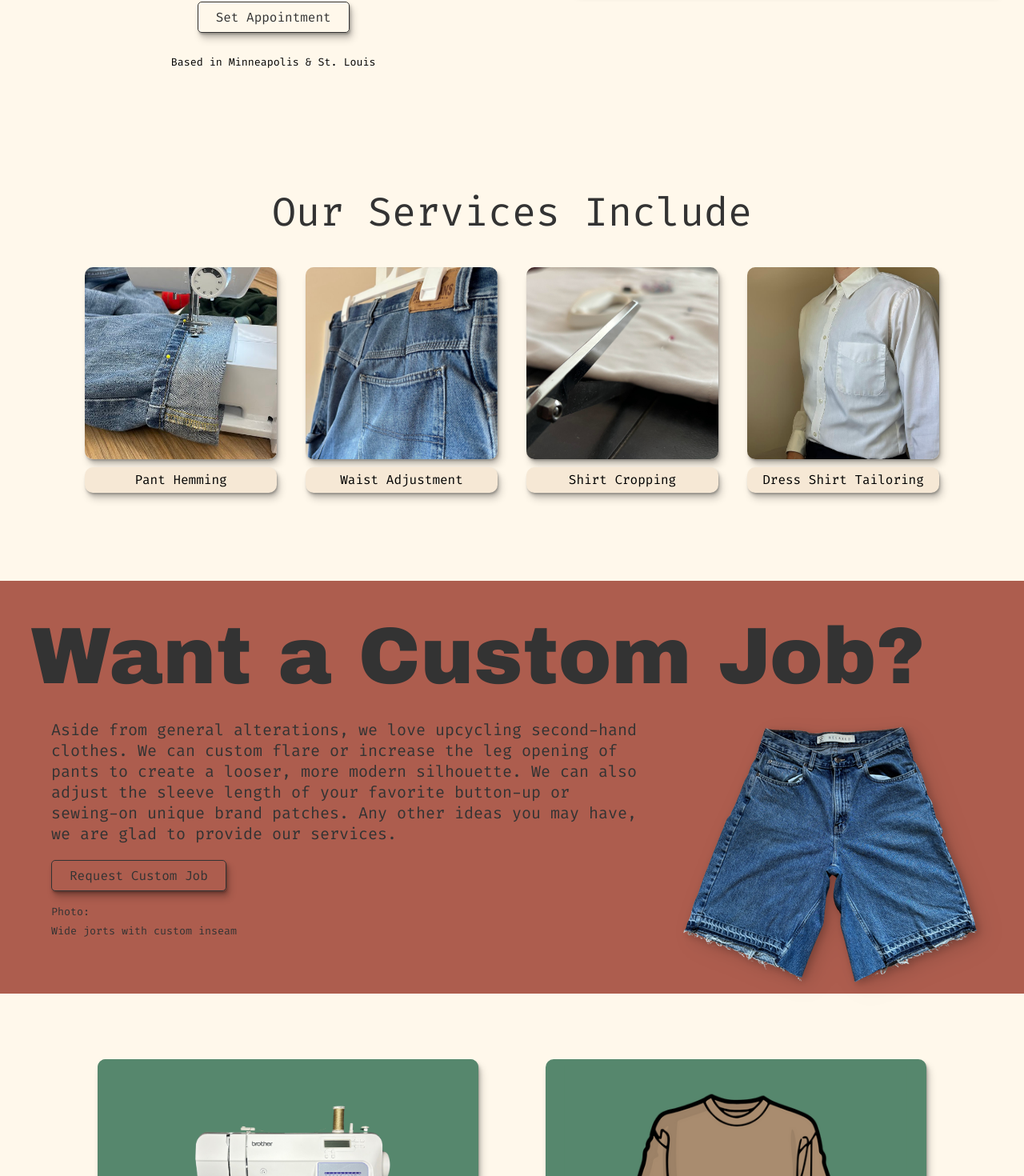
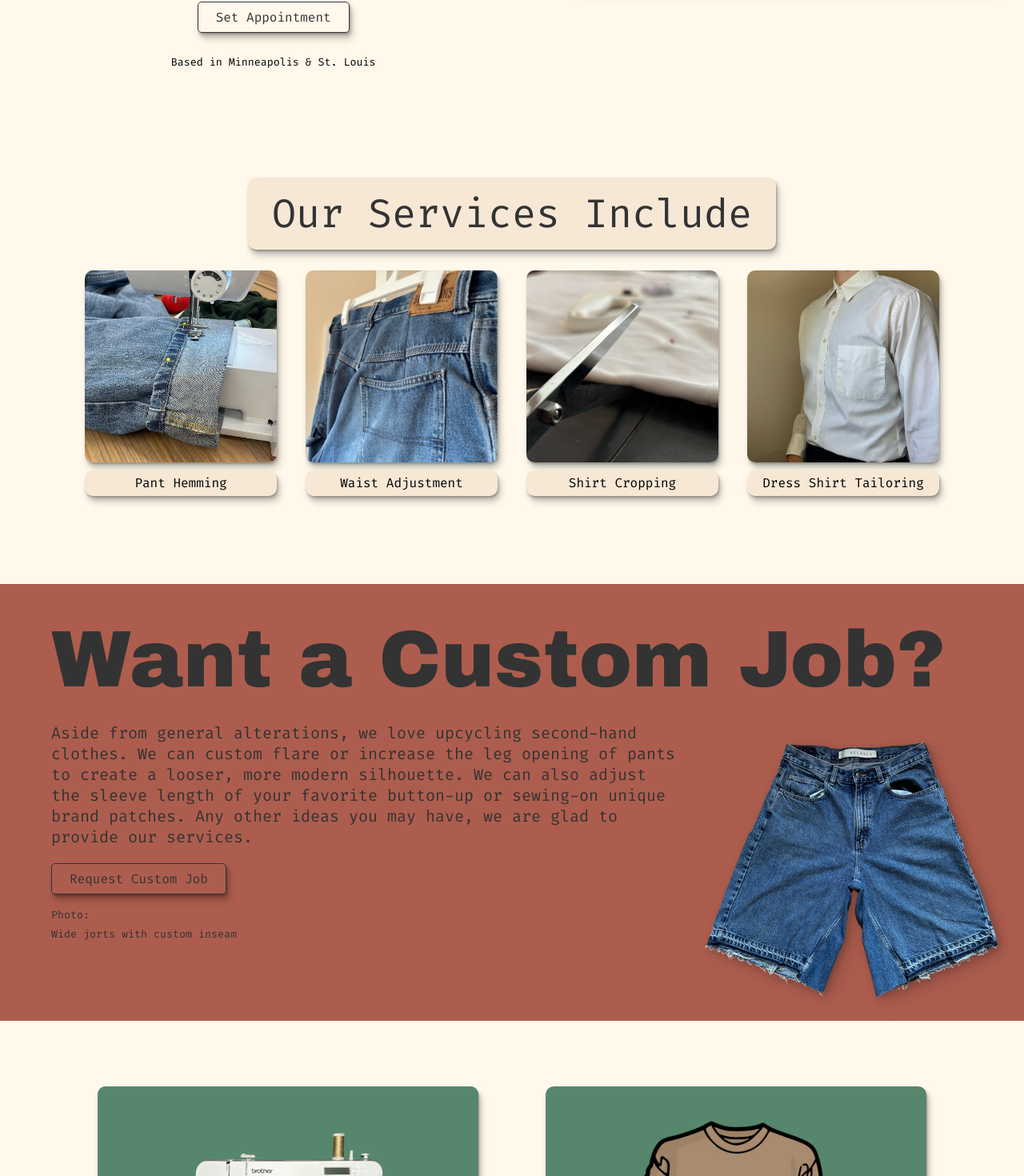
Before and after one commit to eleong1001/tailorwebapp, a React (Vite) app in the folder client/: page / in a window 1280 px wide. Shown: the part 578-2048 px from the top of the page at 80% size. Built offline with nearby package versions, Linux system fonts and the light colour scheme.

Commit message:
spacing of construction page and of services mobile

```diff
--- a/client/src/components/AboutSection.css
+++ b/client/src/components/AboutSection.css
@@ -31,7 +31,7 @@
   justify-content: center;
   align-items: center;
   width: 100%;
-  height: 100%;
+  height: 275px;
   overflow: hidden;
 
 }
@@ -51,8 +51,8 @@
   .about-container {
     grid-template-areas:
         'head'
+        'image'
         'text'
-        'image'
         ;
     grid-template-columns: 1fr;
     grid-template-rows: auto auto auto;
@@ -63,13 +63,13 @@
   }
 
   .about-text {
-      padding: 20px 20px 0px; /* Adjust padding for smaller screens */
+      padding: 20px 20px 30px; /* Adjust padding for smaller screens */
   }
 
   .about-img-container {
       grid-area: image;
       width: 100%;
-      height: auto;
+
   }
 
 }
--- a/client/src/components/AboutSection.jsx
+++ b/client/src/components/AboutSection.jsx
@@ -6,7 +6,7 @@ function AboutSection() {
   return (
     <div className='about-container'>
       <div className="about-header">
-        About
+        About Us
       </div>
       <div className="about-text">
         The re:tel website was created partially for an alterations business that primarly serves college students with quick and inexpensive services.
--- a/client/src/components/Construction.css
+++ b/client/src/components/Construction.css
@@ -23,8 +23,24 @@
 
 .construction-bold {
   display: flex;
+  padding-bottom: 20px;
 }
 
 .construction-smalltext {
   font-size: 20px;
 }
+
+@media only screen and (max-width: 768px){
+  .construction-container{
+    width: 80%;
+  }
+}
+
+
+@media only screen and (max-width: 576px) {
+  .construction-container{
+    width: 100%;
+    padding: 2rem;
+  }
+
+}
--- a/client/src/components/Construction.jsx
+++ b/client/src/components/Construction.jsx
@@ -12,9 +12,6 @@ function Construction() {
           </b>
         </div>
 
-
-        <br />
-
         <div className="construction-smalltext">
           Please use the Footer icons to contact us about services
         </div>
--- a/client/src/components/CustomSection.css
+++ b/client/src/components/CustomSection.css
@@ -5,7 +5,7 @@
     'para para img1'
     'sub sub img1';
   grid-template-rows: auto auto auto;
-  grid-template-columns: 1fr 1fr 1.2fr;
+  grid-template-columns: 1fr 1fr 1fr;
   background-color: #AD5D4E;
   color: #333;
 }
@@ -14,7 +14,7 @@
   grid-area: header;
   font-family: "Archivo Black", sans-serif;
   font-size: 100px;
-  padding: 5vh 0 3vh 3vw;
+  padding: 5vh 0 3vh 5vw;
 
 }
 
@@ -33,7 +33,7 @@
   padding: 0vh 0vh 0vh 5vw;
   color: #333;
   margin-top: 10px;
-  padding-bottom: 70px;
+  padding-bottom: 100px;
 }
 
 .custom-img{
@@ -101,7 +101,7 @@
 
   .custom-header{
     font-size: 70px;
-    padding: 0;
+    padding: 20px 0 0 0;
   }
 
   .custom-paragraph{
@@ -121,7 +121,7 @@
 
   .custom-header{
     font-size: 65px;
-    padding: 0 2vw;
+    padding: 20px 2vw 0;
   }
 
   .custom-paragraph{
--- a/client/src/components/HeroSection.css
+++ b/client/src/components/HeroSection.css
@@ -168,6 +168,10 @@
   .left-column > sub {
     font-size: 8px;
   }
+
+  .staircase{
+    padding: 0;
+  }
   .staircase > h1{
     margin-top: -25px;
   }
--- a/client/src/components/ServiceCards.css
+++ b/client/src/components/ServiceCards.css
@@ -15,7 +15,7 @@
 
 .service-custom{
   display: grid;
-  grid-template-columns: 1;
+  grid-template-columns: 1fr;
   grid-template-rows: auto auto;
   background-color: #AD5D4E;
   color: #F6E8D5;
@@ -98,6 +98,6 @@
   }
 
   .service-custom{
-    padding: 20px 30px 70px 50px;
+    padding: 20px 30px 70px;
   }
 }
--- a/client/src/components/ServiceCards.jsx
+++ b/client/src/components/ServiceCards.jsx
@@ -67,7 +67,7 @@ function ServiceCards() {
             Custom
           </h1>
           <div className="service-custom-text">
-            If you have any unique ideas or specific requirements that need tailoring, please don’t hesitate to request our services! We're here to help bring your vision to life.
+            If you have any unique ideas or specific items that need tailoring, please don’t hesitate to request our services! We're here to help bring your vision to life.
           </div>
         </div>
       </div>
--- a/client/src/components/Smallcard.css
+++ b/client/src/components/Smallcard.css
@@ -1,21 +1,22 @@
 
 .smallcard-heading{
   color: #333;
-
+  display: grid;
+  width: 100%;
+  height: auto;
   background-color: #FFF8EB;
-  text-align: center;
+  justify-content: center;
   font-size: large;
-}
-
-.smallcard-heading hr {
-  border: none;
-  border-top: 2px solid #383838;
 }
 
 .heading-text {
   font-family: "fira code", monospace;
-  padding: 10px;
+  display: flex;
+  padding: 12px 30px;
   font-size: 50px;
+  background-color: #F6E8D5;
+  border-radius: 10px;
+  box-shadow: 1px 2px 2px hsl(0deg 0% 0% / .17), 2px 4px 5px hsl(0deg 0% 0% / .17) ,4px 8px 10px hsl(0deg 0% 0% / .17);
 }
 
 
--- a/client/src/components/Smallcard.jsx
+++ b/client/src/components/Smallcard.jsx
@@ -7,10 +7,8 @@ function Smallcard() {
   return (
     <>
       <div className='smallcard-heading'>
-        {/* <hr></hr> */}
         <div className='heading-text'>Our Services Include</div>
 
-        {/* <hr></hr> */}
       </div>
       <div className='logoCards'>
         <div className="card-container hidden">
```
